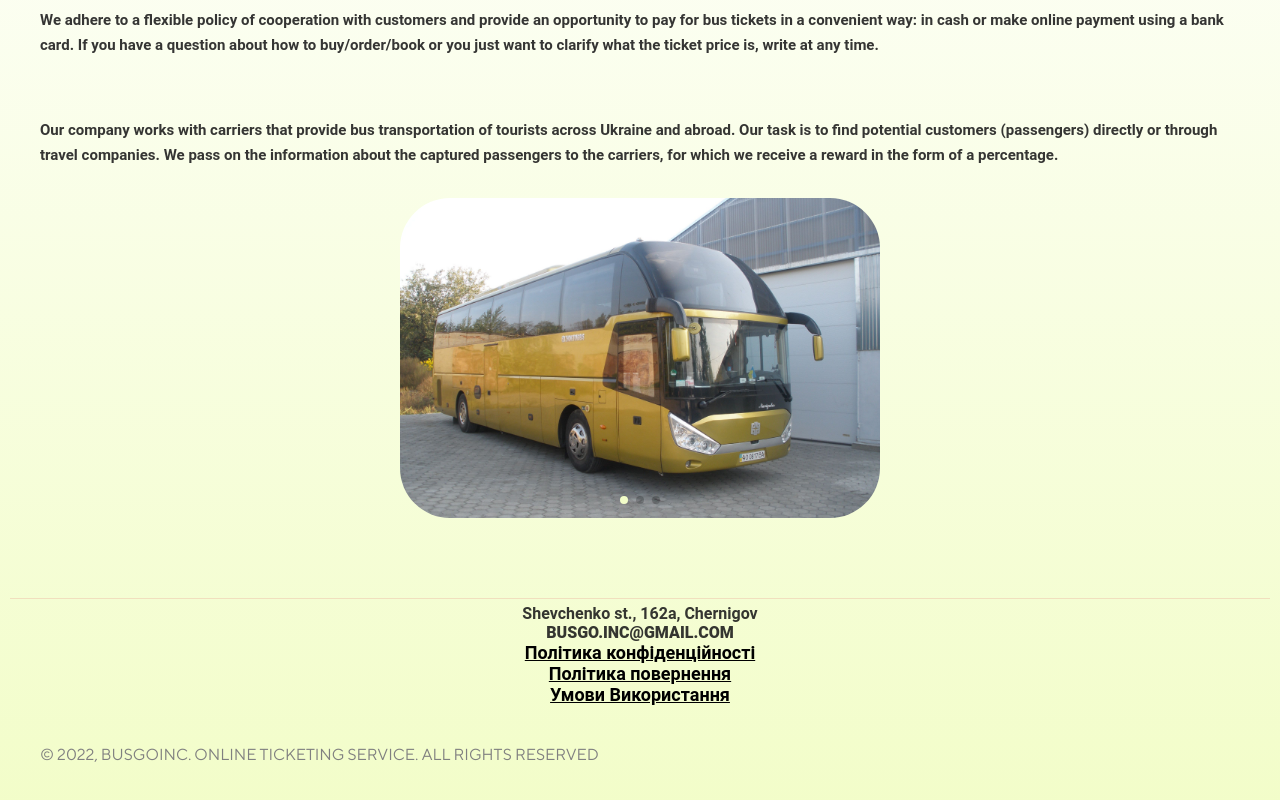
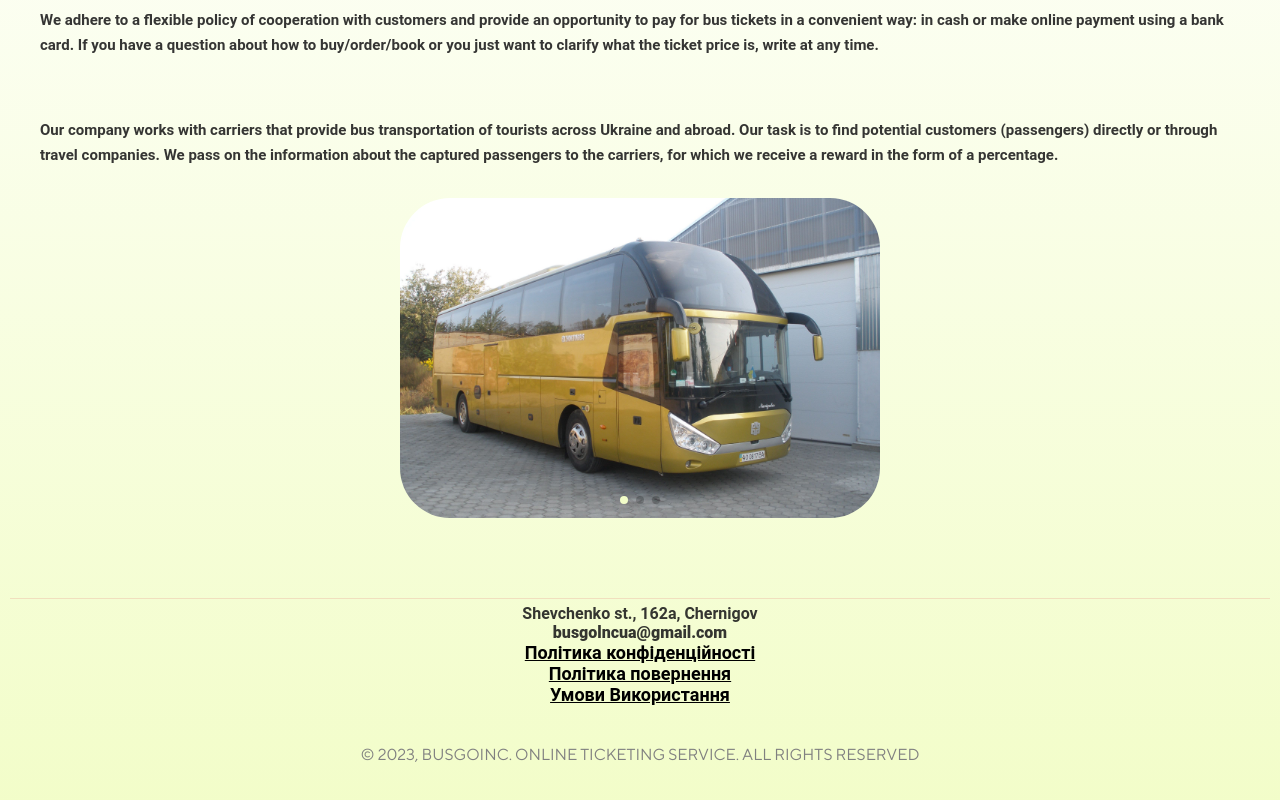
Before and after one commit to DimBoiko/busgoinc-client, a React (Create React App) app: page / in a window 1280 px wide. Shown: the part 1184-1984 px from the top of the page. Built offline with nearby package versions, Linux system fonts and the light colour scheme; no server answers.

Commit message:
email update

```diff
--- a/src/components/footer/Footer.jsx
+++ b/src/components/footer/Footer.jsx
@@ -142,7 +142,7 @@ const Footer = () => {
 						Shevchenko st., 162a, Chernigov
 					</div>
 					<div className="footer__email">
-						BUSGO.INC@GMAIL.COM
+						busgolncua@gmail.com
 					</div>
 					<button onClick={(e) => modalOpen(e)} className="footer__rights-btn policy-btn">
 					Політика конфіденційності
@@ -155,7 +155,7 @@ const Footer = () => {
 					</button>
 				</div>
 				<div className="footer__rights">
-					© 2022, BusGoInc. Online ticketing service. All rights reserved
+					© 2023, BusGoInc. Online ticketing service. All rights reserved
 				</div>
 			</div>
 			{
--- a/src/components/footer/footer.css
+++ b/src/components/footer/footer.css
@@ -17,6 +17,8 @@
 }
 
 .footer__rights{
+	max-width: fit-content;
+	margin: 0 auto;
 	text-transform: uppercase;
 	color: gray;
 	align-self:flex-start;
--- a/src/components/paymentInstruction/PaymentInstruction.jsx
+++ b/src/components/paymentInstruction/PaymentInstruction.jsx
@@ -62,7 +62,10 @@ const PaymentInstruction = ({back,ticket,buyer,inputs,setAbout}) => {
 					<img src={paypal} className="payment-logo" alt="paypal" />
 					<div className="payment-instruction__paypal-text">
 						Make a payment in the amount of <b>{ticket.price} UAH</b> using paypal
-						to the <b>Busgo.inc@gmail.com</b> account, then upload a screen or photo confirming the payment.
+						to the <b>gobusincua@gmail.com</b> account, then upload a screen or photo confirming the payment.
+						<br/>
+						If you have any technical problems with payment, our manager will issue you another
+						account details on Paypal within 5 minutes
 					</div>
 
 				</div>
--- a/src/components/paymentInstruction/payment-instruction.css
+++ b/src/components/paymentInstruction/payment-instruction.css
@@ -39,6 +39,9 @@
 	font-size: 17px;
 	text-align: justify;
 	margin-top: 5px;
+}
+.payment-instruction__paypal-text b{
+	font-size:20px;
 }
 .payment-instruction__cards-text{
 	font-size: 17px;
--- a/src/components/support/Support.jsx
+++ b/src/components/support/Support.jsx
@@ -23,11 +23,11 @@ const Support = ({visible}) => {
 					</div>
 					<div className="support__item">
 						<img src={whatsapp} alt="whatsapp"/>
-						<span>+380(50)-568-57-93</span>
+						<span>+380(66)-643-64-16</span>
 					</div>
 					<div className="support__item">
 						<img src={gmail} alt="gmail"/>
-						<span>Busgo.inc@gmail.com</span>
+						<span>busgolncua@gmail.com</span>
 					</div>
 				</div>
 			</div>)}
```
